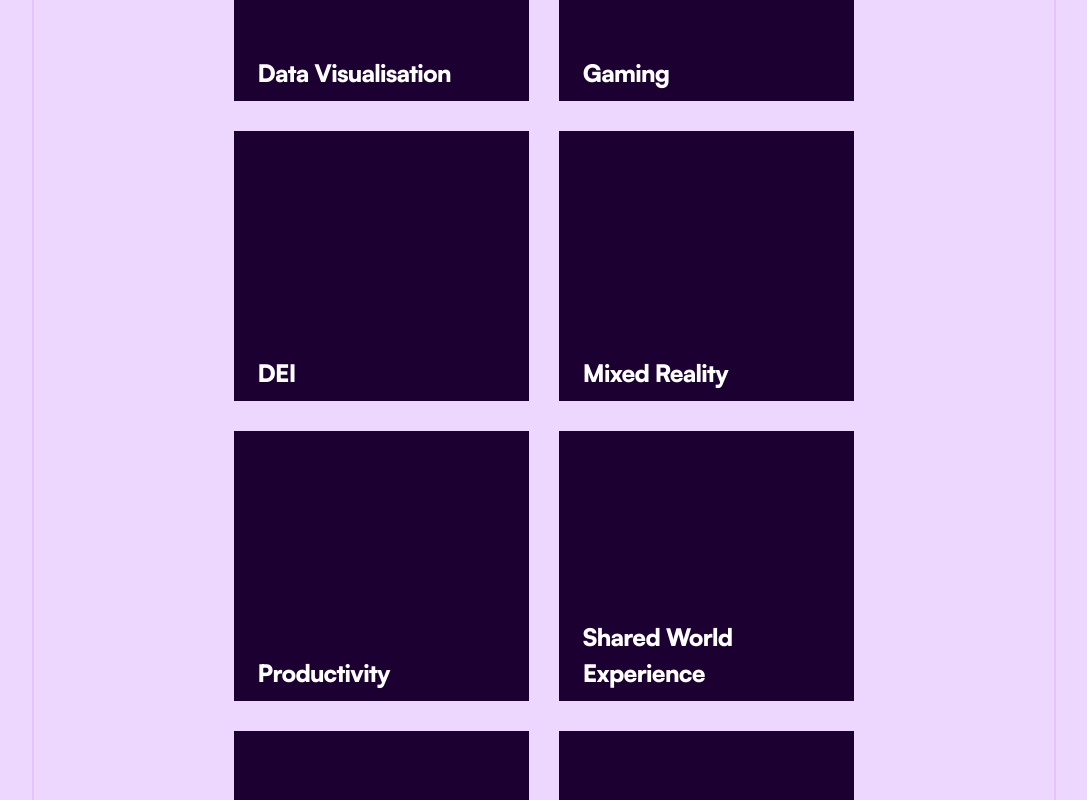
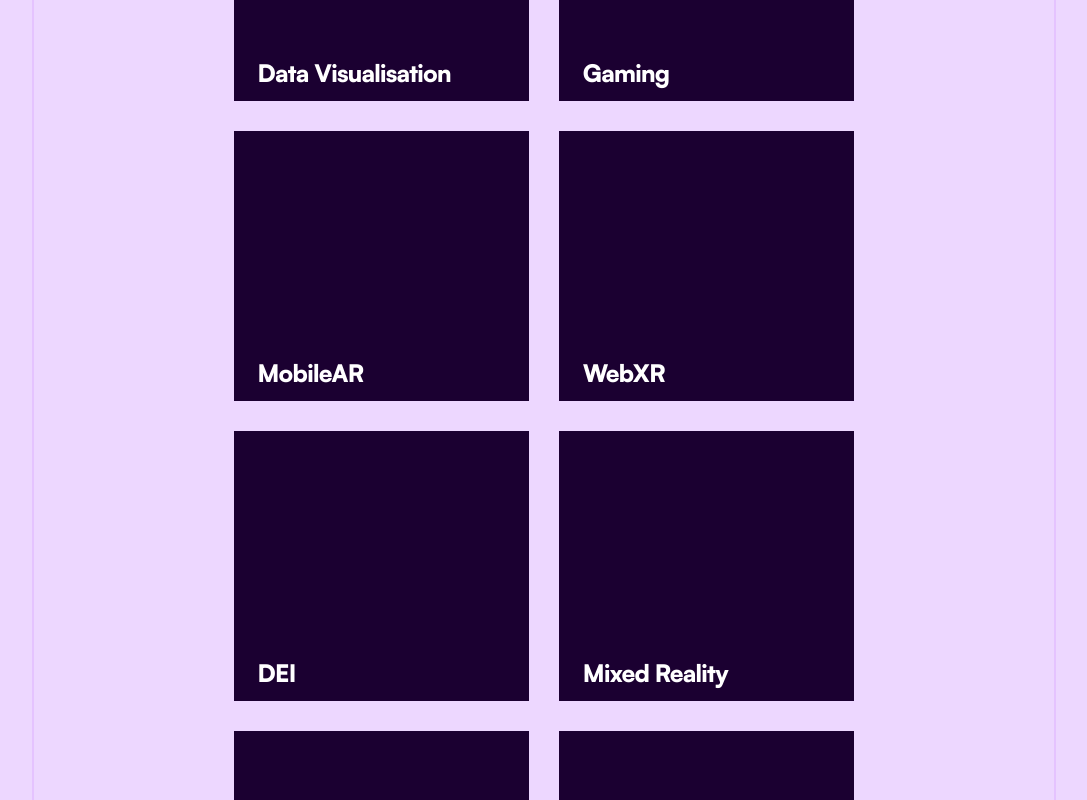
Before and after one commit to Startup-Exchange-Georgia-Tech/immerse-gt, a React (Create React App) app: page / in a window 1280 px wide. Shown: the part 1280-2080 px from the top of the page, without its empty margins (96-1183 px from the left). Built offline with nearby package versions, Linux system fonts and the light colour scheme.

Commit message:
hyperlinked deloitte, create-x, 404dao

```diff
--- a/public/tracks.json
+++ b/public/tracks.json
@@ -9,16 +9,20 @@
       "description" : "Develop novel XR (Extended Reality) applications, assets, and use cases for gaming both within and outside the Metaverse."
     },
     {
+      "name": "MobileAR",
+      "description" : "Develop novel AR (Augmented Reality) applications, assets, and use cases best suited to be deployed on an Android or IOS Smartphone."
+    },
+    {
+      "name": "WebXR",
+      "description" : "Develop a website or web application that uses VR (Virtual Reality) or AR (Augmented Reality) to elevate the experience of everyday user on the web."
+    },
+    {
       "name": "DEI",
       "description": "Develop novel XR (Extended Reality) applications, assets, and use cases to discover and expand utilities of XR technology that promote DEI in the professional work environment, jury/court selection system, foster care, the Metaverse as a whole, or other relevant environments."
     },
     {
       "name": "Mixed Reality",
       "description": "Develop novel XR (Extended Reality) applications, assets, and use cases at the intersection of physical reality and the virtual universe."
-    },
-    {
-      "name": "Productivity",
-      "description": "Develop novel XR (Extended Reality) applications, assets, and use cases to boost productivity in the professional work environment, education, and day-to-day life."
     },
     {
       "name": "Shared World Experience",
@@ -37,9 +41,12 @@
       "description": "Develop novel XR (Extended Reality) applications, assets, and use cases for decentralization, blockchain, and connectivity. Students will focus on the question “How will XR technology be integral in the development of Web3 and the technology stage of the decentralized world”?"
     },
     {
-      "name": "Buisness Use Case",
+      "name": "Business Use Case",
       "description": "Develop novel XR (Extended Reality) applications, assets, and use cases that could have been used with old client cases. Find a way to do it bigger or better."
+    },
+    {
+      "name": "Productivity",
+      "description": "Develop novel XR (Extended Reality) applications, assets, and use cases to boost productivity in the professional work environment, education, and day-to-day life."
     }
-
   ]
 }
--- a/src/components/Partners/Partners.css
+++ b/src/components/Partners/Partners.css
@@ -87,6 +87,8 @@
   padding-bottom: 5%;
   justify-content: center;
   align-items: center;
+  cursor: pointer;
+  transition: 0.3s;
 }
 
 .partners-bottom {
--- a/src/components/Partners/Partners.jsx
+++ b/src/components/Partners/Partners.jsx
@@ -25,13 +25,13 @@ export default function Partners() {
       </div>
       <div className="partners-images">
         <div className="partner-image-container">
-          <img src="/deloitte.png" className="partner-image"></img>
+          <a href="https://www2.deloitte.com/us/en.html"><img src="/deloitte.png" className="partner-image"></img></a>
         </div>
         <div className="partner-image-container">
-          <img src="/createx.png" className="partner-image"></img>
+          <a href="https://create-x.gatech.edu/"><img src="/createx.png" className="partner-image"></img></a>
         </div>
         <div className="partner-image-container">
-          <img src="/404dao.png" className="partner-image"></img>
+          <a href="https://www.404dao.com/"><img src="/404dao.png" className="partner-image"></img></a>
         </div>
         <div className="partner-image-container">
 
```
